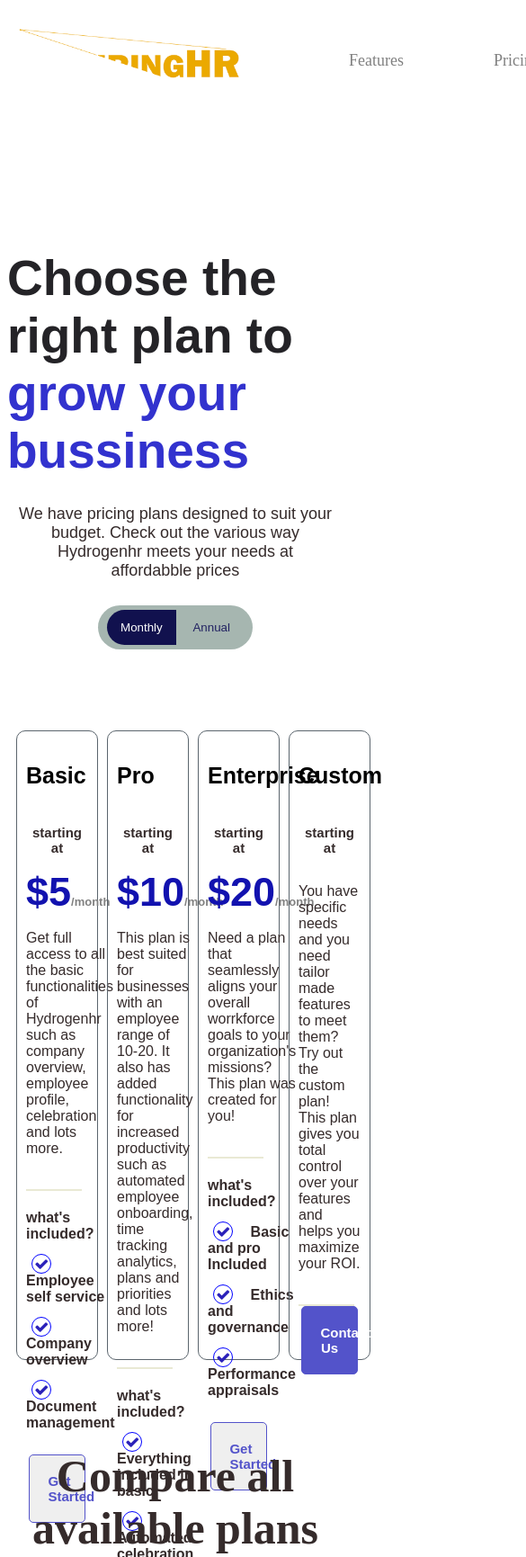
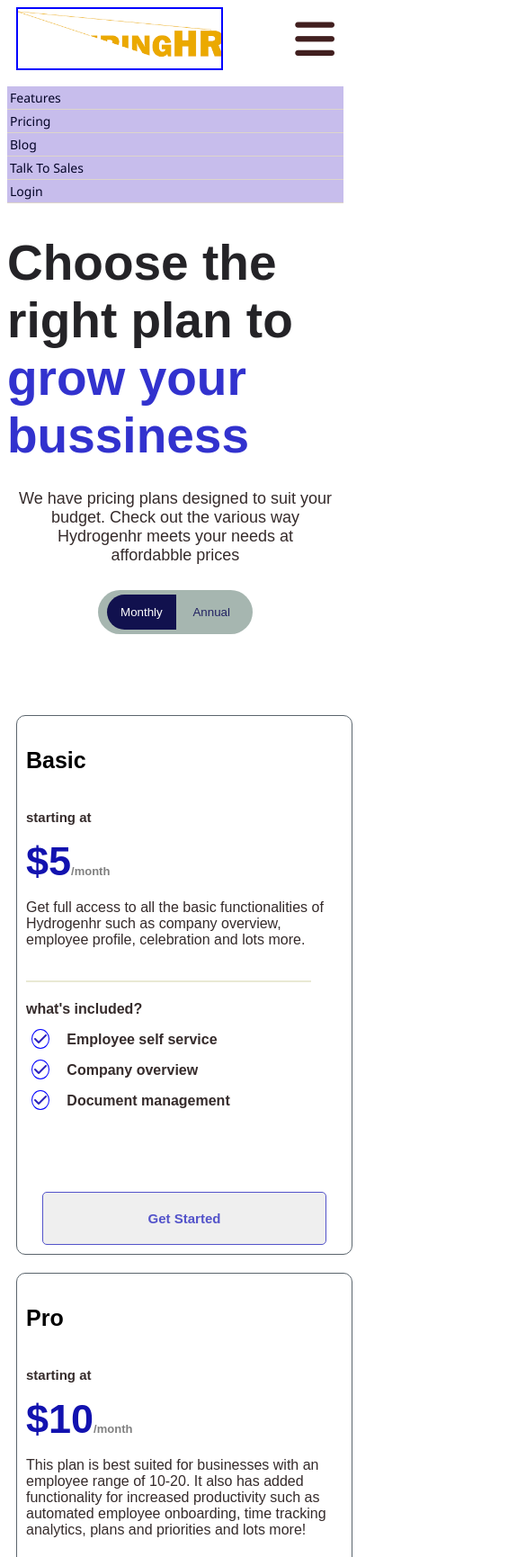
Before and after one commit to Nodeskin/hydrogenHR, a plain HTML site: page index.html in a window 390 px wide. Shown: the top 1731 px of the page at 90% size, 585 px wide, since content can reach past the window. Drawn offline with Linux system fonts and the light colour scheme.

Commit message:
fixed hamburger for mobile view

```diff
--- a/hydroHR.css
+++ b/index.css
@@ -1,8 +1,5 @@
 * {
   box-sizing: border-box;
-}
-
-.main-housing {
 }
 
 .navBar {
@@ -12,6 +9,13 @@
   align-items: center;
   color: grey;
   font-size: 18px;
+}
+
+.logo img {
+  width: 250px;
+  height: 70px;
+  object-fit: cover;
+  margin-left: 10px;
 }
 
 .navBar li {
@@ -64,7 +68,6 @@
 .prices {
   font-size: 15px;
   padding: 5px 10px;
-  /* border: 1px solid red; */
   cursor: pointer;
   background-color: rgb(166, 182, 176);
   border-radius: 25px;
@@ -142,15 +145,14 @@
   margin: 5px 0 10px;
 }
 
-.fa-li{
-  position:unset !important;
-
+.fa-li {
+  position: unset !important;
 }
 
 .fa-check:before {
   padding: 2px;
   border: 1px solid blue;
-  border-radius: 50% ;
+  border-radius: 50%;
 }
 
 .inclusion p {
@@ -297,3 +299,92 @@ p {
   color: rgb(56, 56, 94);
   font-size: 12px;
 }
+
+
+/* @mediaQuerries DESKTOP */
+@media screen and (min-width: 550px) {
+.hambug-navBar{
+  display: none;
+}
+
+}
+
+/* @MediaQuerry PHONE */
+
+@media screen and (max-width: 550px) {
+  .navBar {
+   display: none;
+  }
+
+  .hamburger-click{
+    display: flex;
+    justify-content: space-between;
+
+
+  }
+
+  .hamburg-logo img {
+    border: 2px solid blue;
+    width: 230px;
+    height: 70px;
+    object-fit: cover;
+    margin-left: 10px;
+  }
+
+  .close-icon {
+    display: none;
+    color: rgb(236, 225, 225);
+    justify-content: flex-end;
+    padding: 30px 10px;
+
+  }
+
+  .menu-icon {
+    display: flex;
+    justify-content: flex-end;
+    font-size: 50px;
+    padding: 10px;
+    color: rgb(65, 31, 31);
+  }
+
+  .hamburgMid-nav{
+    list-style: none;
+    font-size: 14px;
+    width: 100%;
+    background-color: rgb(199, 189, 236);
+    padding: 0;
+    color: rgb(4, 4, 39);
+    font-family: 'Segoe UI', Tahoma, Geneva, Verdana, sans-serif;
+
+  }
+
+  .hamburgMid-nav li{
+    width: 100%;
+    padding: 3px;
+    border-bottom: 1px solid rgb(221, 213, 202);
+
+  }
+
+  .page1Header{
+    margin-top: 20px;
+  }
+
+
+  .plans{
+    display: flex;
+    flex-direction: column;
+    width: 100%;
+  }
+
+  .planContainer{
+    width: 100%;
+    height: 600px;
+    margin-bottom: 20px;
+
+  }
+
+  .companyDetails{
+    display: flex;
+    flex-direction: column;
+  }
+}
--- a/hydroHR.html
+++ b/index.html
@@ -5,8 +5,14 @@
     <meta http-equiv="X-UA-Compatible" content="IE=edge" />
     <meta name="viewport" content="width=device-width, initial-scale=1.0" />
     <title>HydrogenHR</title>
-    <link rel="stylesheet" href="hydroHR.css" />
+    <link rel="stylesheet" href="index.css" />
     <link rel="stylesheet" href="https://cdnjs.cloudflare.com/ajax/libs/font-awesome/4.7.0/css/font-awesome.min.css">
+    <script
+    src="https://kit.fontawesome.com/5aaf404a9d.js"
+    crossorigin="anonymous"></script>
+  <script
+    src="https://kit.fontawesome.com/a076d05399.js"
+  ></script>
   </head>
   <body>
     <div class="main-housing">
@@ -14,15 +20,9 @@
         <div class="logo">
           <img
             src="/hydrogenHR/hydroImgs/newHR.png"
-            alt="hydrologo"
-            style="
-              width: 250px;
-              height: 70px;
-              object-fit: cover;
-              margin-left: 10px;
-            "
-          />
+            alt="hydrologo"/>
         </div>
+
             <div class="mid-nav">
               <ul class="mid-nav">
                 <li>Features</li>
@@ -36,6 +36,38 @@
                 <li id="talkToSalesKey">Talk To Sales</li>
               </div>
       </div>
+
+                    <!-- HAMBURGER MENU -->
+      <div class="hambug-navBar">
+        <div class="hamburger-click">
+            <div class="hamburg-logo">
+              <img
+                src="/hydrogenHR/hydroImgs/newHR.png"
+                alt="hydrologo"/>
+            </div>
+            <div class="one">
+                <div class="close-icon">
+                  <i class="fa-solid fa-xmark fa-sm" style="font-size:3.2rem;"></i>
+                </div>
+                <div class="menu-icon">
+                  <i class="fas fa-bars"></i>
+                </div>
+              </div>
+        </div>
+
+          <div class="hamburgMid-nav">
+              <ul class="hamburgMid-nav">
+                <li>Features</li>
+                <li>Pricing</li>
+                <li>Blog</li>
+                <li>Talk To Sales</li>
+                <li>Login</li>
+              </ul>
+            </div>
+
+      </div>
+
+
       <!-- PAGE ! -->
       <section class="page1">
        <h1 class="page1Header">
@@ -510,6 +542,7 @@
       <footer class="footer">
         <div><img src="/hydrogenHR/hydroImgs/newHR.png" style="object-fit:cover
         ;" alt="HRlogo"></div>
+
         <div class="companyDetails">
                 <!-- COMPANY -->
             <ul>
@@ -544,5 +577,8 @@
       </footer>
     </section>
     </div>
+
+        <script src="index.js"></script>
+
   </body>
 </html>
--- /dev/null
+++ b/index.js
@@ -0,0 +1,16 @@
+const menu = document.querySelector(".menu-icon");
+const close = document.querySelector(".close-icon");
+const menuNav = document.querySelector(".one");
+const menuDropDown = document.querySelector(".hamburgMid-nav")
+
+menu.addEventListener("click", () => {
+  menu.style.display = "none";
+  close.style.display = "flex";
+  menuDropDown.style.display = "flex";
+});
+
+close.addEventListener("click", () => {
+  menu.style.display = "flex";
+  close.style.display = "none";
+  menuDropDown.style.display = "none";
+});
```
Lines whose indentation alone changed are shown as unchanged.
